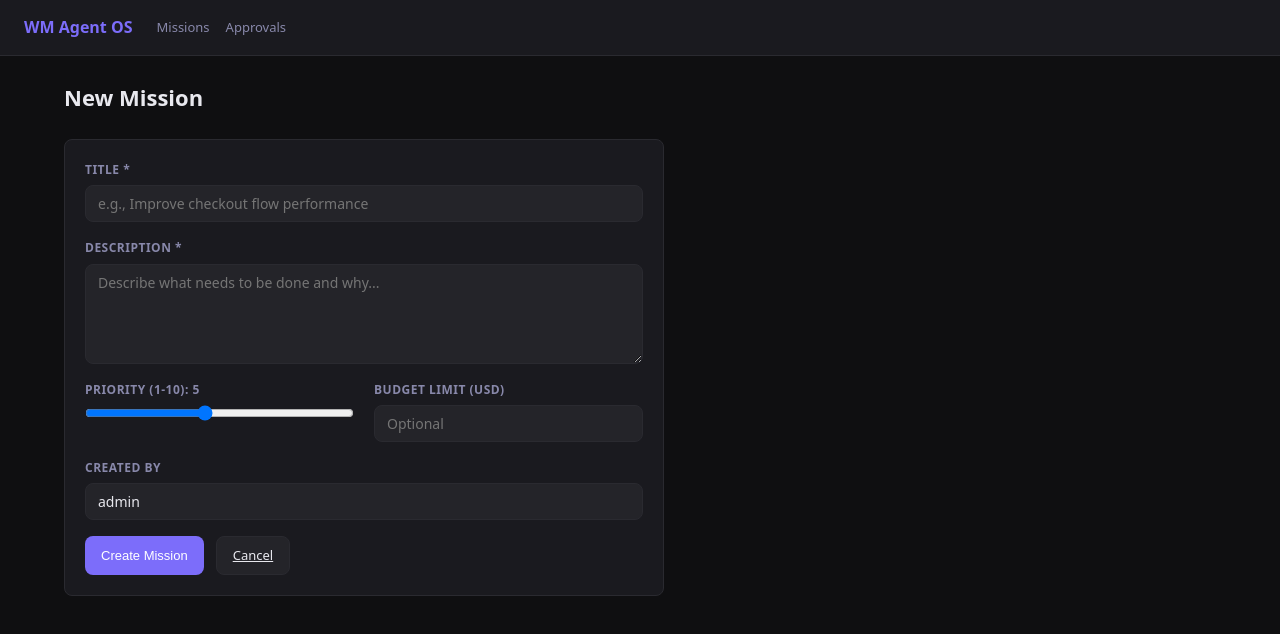
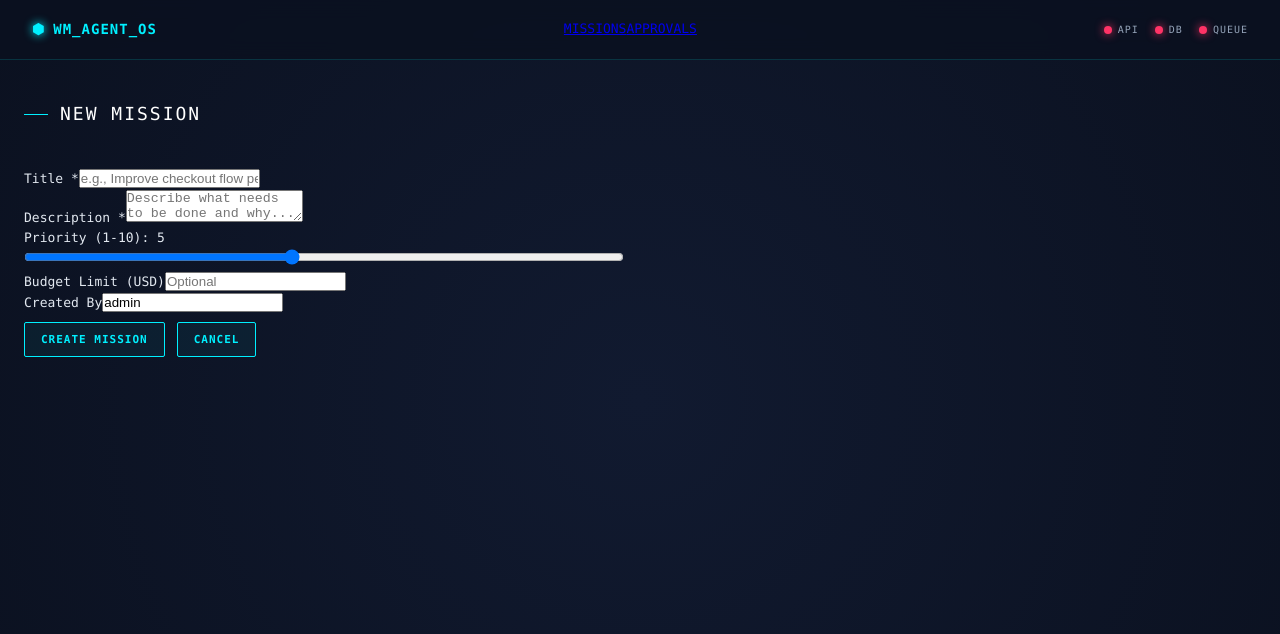
Before and after one commit to algorithmicsanti/multiagent, a Next.js app in the folder apps/dashboard/: page /missions/new in a window 1280 px wide. Shown: the top 634 px of the page. Built offline with nearby package versions, Linux system fonts and the light colour scheme; no server answers.

Commit message:
frontend

```diff
--- /dev/null
+++ b/apps/dashboard/src/app/components/HealthIndicators.tsx
@@ -0,0 +1,42 @@
+"use client";
+
+import { useEffect, useState } from "react";
+
+export function HealthIndicators() {
+  const [health, setHealth] = useState<{ status: string; db: string; redis: string }>({
+    status: "loading",
+    db: "loading",
+    redis: "loading",
+  });
+
+  useEffect(() => {
+    const API_URL = process.env.NEXT_PUBLIC_API_URL ?? "http://localhost:3001";
+    fetch(`${API_URL}/api/v1/health`)
+      .then((res) => res.json())
+      .then((data) => setHealth(data))
+      .catch(() => setHealth({ status: "error", db: "error", redis: "error" }));
+  }, []);
+
+  const getStatusColor = (status: string) => {
+    if (status === "ok") return "var(--green)";
+    if (status === "loading") return "var(--yellow)";
+    return "var(--red)";
+  };
+
+  return (
+    <div className="health-nodes">
+      <div className="health-node" title={`API: ${health.status}`}>
+        <span className="health-dot" style={{ backgroundColor: getStatusColor(health.status), boxShadow: `0 0 10px ${getStatusColor(health.status)}` }}></span>
+        <span className="health-label">API</span>
+      </div>
+      <div className="health-node" title={`PostgreSQL: ${health.db}`}>
+        <span className="health-dot" style={{ backgroundColor: getStatusColor(health.db), boxShadow: `0 0 10px ${getStatusColor(health.db)}` }}></span>
+        <span className="health-label">DB</span>
+      </div>
+      <div className="health-node" title={`Redis: ${health.redis}`}>
+        <span className="health-dot" style={{ backgroundColor: getStatusColor(health.redis), boxShadow: `0 0 10px ${getStatusColor(health.redis)}` }}></span>
+        <span className="health-label">QUEUE</span>
+      </div>
+    </div>
+  );
+}
--- a/apps/dashboard/src/app/globals.css
+++ b/apps/dashboard/src/app/globals.css
@@ -1,87 +1,226 @@
 *, *::before, *::after { box-sizing: border-box; margin: 0; padding: 0; }
 
 :root {
-  --bg: #0f0f11;
-  --bg2: #1a1a1f;
-  --bg3: #242429;
-  --border: #2a2a30;
-  --text: #e8e8ee;
-  --text2: #8888aa;
-  --accent: #7c6dfa;
-  --accent2: #5c4de0;
-  --green: #22c55e;
-  --yellow: #eab308;
-  --red: #ef4444;
-  --blue: #3b82f6;
+  --bg: #0b1120;
+  --bg2: rgba(15, 23, 42, 0.7);
+  --bg3: rgba(30, 41, 59, 0.8);
+  --border: rgba(0, 255, 255, 0.15);
+  --text: #e2e8f0;
+  --text2: #94a3b8;
+  --accent: #00f0ff;
+  --accent2: #0284c7;
+  --green: #00ff66;
+  --yellow: #ffb800;
+  --red: #ff3366;
   --radius: 8px;
-  --font: system-ui, -apple-system, sans-serif;
+  --font: "SF Mono", ui-monospace, Monaco, Menlo, monospace;
 }
 
-body { background: var(--bg); color: var(--text); font-family: var(--font); font-size: 14px; line-height: 1.6; }
+body {
+  background: var(--bg);
+  color: var(--text);
+  font-family: var(--font);
+  font-size: 13px;
+  line-height: 1.6;
+  background-image: radial-gradient(circle at 50% 50%, #111a30 0%, #0b1120 100%);
+  background-attachment: fixed;
+}
 
-.navbar { display: flex; align-items: center; gap: 24px; padding: 0 24px; height: 56px; background: var(--bg2); border-bottom: 1px solid var(--border); }
-.navbar-brand { font-size: 16px; font-weight: 700; color: var(--accent); }
-.navbar-links { display: flex; gap: 16px; }
-.navbar-links a { color: var(--text2); text-decoration: none; font-size: 13px; transition: color 0.15s; }
-.navbar-links a:hover { color: var(--text); }
+/* Base structural elements */
+.navbar {
+  display: flex;
+  align-items: center;
+  justify-content: space-between;
+  padding: 0 32px;
+  height: 60px;
+  background: rgba(11, 17, 32, 0.8);
+  backdrop-filter: blur(10px);
+  border-bottom: 1px solid var(--border);
+  position: sticky;
+  top: 0;
+  z-index: 100;
+}
+.navbar-brand { font-size: 14px; font-weight: 700; color: var(--accent); display: flex; align-items: center; gap: 8px; letter-spacing: 1px; }
+.navbar-brand .brand-icon { color: var(--accent); text-shadow: 0 0 10px var(--accent); }
 
-.main-content { max-width: 1200px; margin: 0 auto; padding: 24px; }
+.nav-center {
+  display: flex;
+  gap: 24px;
+}
+.nav-center a {
+  color: var(--text2);
+  text-decoration: none;
+  font-size: 12px;
+  letter-spacing: 2px;
+  transition: all 0.3s;
+  padding: 8px 12px;
+  border: 1px solid transparent;
+}
+.nav-center a:hover {
+  color: var(--accent);
+  border: 1px solid var(--border);
+  background: rgba(0, 240, 255, 0.05);
+  box-shadow: inset 0 0 10px rgba(0, 240, 255, 0.1);
+}
 
-.page-header { display: flex; align-items: center; justify-content: space-between; margin-bottom: 24px; }
-.page-title { font-size: 22px; font-weight: 600; }
+.health-nodes {
+  display: flex;
+  gap: 16px;
+  align-items: center;
+}
+.health-node {
+  display: flex;
+  align-items: center;
+  gap: 6px;
+  font-size: 10px;
+  letter-spacing: 1px;
+  color: var(--text2);
+}
+.health-dot {
+  width: 8px;
+  height: 8px;
+  border-radius: 50%;
+  display: inline-block;
+}
 
-.card { background: var(--bg2); border: 1px solid var(--border); border-radius: var(--radius); padding: 20px; }
+.main-content { max-width: 1400px; margin: 0 auto; padding: 40px 24px; }
 
-.btn { display: inline-flex; align-items: center; gap: 6px; padding: 8px 16px; border-radius: var(--radius); font-size: 13px; font-weight: 500; cursor: pointer; border: none; transition: background 0.15s; }
-.btn-primary { background: var(--accent); color: white; }
-.btn-primary:hover { background: var(--accent2); }
-.btn-danger { background: var(--red); color: white; }
-.btn-ghost { background: var(--bg3); color: var(--text); border: 1px solid var(--border); }
+/* Diagram / Flow UI Elements */
+.diagram-canvas {
+  position: relative;
+  display: flex;
+  flex-direction: column;
+  gap: 40px;
+  padding-top: 20px;
+}
 
-.badge { display: inline-block; padding: 2px 8px; border-radius: 12px; font-size: 11px; font-weight: 600; text-transform: uppercase; letter-spacing: 0.5px; }
-.badge-new { background: #1e3a5f; color: #60a5fa; }
-.badge-planning { background: #2d1f63; color: #a78bfa; }
-.badge-dispatching, .badge-running { background: #1a3a2a; color: #4ade80; }
-.badge-reviewing { background: #3a2a1a; color: #fbbf24; }
-.badge-waiting_approval { background: #3a2a1a; color: #fbbf24; }
-.badge-done { background: #0f2a1f; color: #22c55e; }
-.badge-failed { background: #3a1a1a; color: #f87171; }
-.badge-cancelled { background: #2a2a2a; color: #888; }
-.badge-blocked { background: #3a2a1a; color: #f59e0b; }
-.badge-pending { background: #1e2a3a; color: #93c5fd; }
-.badge-enqueued { background: #1e3a5f; color: #60a5fa; }
-.badge-completed { background: #0f2a1f; color: #22c55e; }
+.agent-status-banner {
+  background: linear-gradient(90deg, rgba(0, 240, 255, 0.1) 0%, transparent 100%);
+  border-left: 4px solid var(--accent);
+  padding: 16px 24px;
+  font-size: 15px;
+  color: #fff;
+  border-radius: 4px;
+  box-shadow: 0 0 20px rgba(0, 240, 255, 0.1);
+  margin-bottom: 40px;
+  display: flex;
+  align-items: center;
+  gap: 12px;
+}
+.agent-status-banner .pulse {
+  width: 12px;
+  height: 12px;
+  background: var(--accent);
+  border-radius: 50%;
+  box-shadow: 0 0 10px var(--accent);
+  animation: pulsey 2s infinite;
+}
 
-.table { width: 100%; border-collapse: collapse; }
-.table th { text-align: left; padding: 10px 12px; font-size: 11px; font-weight: 600; text-transform: uppercase; letter-spacing: 0.5px; color: var(--text2); border-bottom: 1px solid var(--border); }
-.table td { padding: 12px; border-bottom: 1px solid var(--border); vertical-align: middle; }
-.table tr:hover td { background: var(--bg3); }
-.table tr:last-child td { border-bottom: none; }
+@keyframes pulsey {
+  0% { transform: scale(0.9); opacity: 0.8; }
+  50% { transform: scale(1.2); opacity: 1; box-shadow: 0 0 15px var(--accent); }
+  100% { transform: scale(0.9); opacity: 0.8; }
+}
 
-.form-group { display: flex; flex-direction: column; gap: 6px; margin-bottom: 16px; }
-.form-label { font-size: 12px; font-weight: 600; color: var(--text2); text-transform: uppercase; letter-spacing: 0.5px; }
-.form-input, .form-textarea, .form-select { background: var(--bg3); border: 1px solid var(--border); border-radius: var(--radius); color: var(--text); padding: 8px 12px; font-size: 14px; font-family: var(--font); width: 100%; outline: none; transition: border-color 0.15s; }
-.form-input:focus, .form-textarea:focus, .form-select:focus { border-color: var(--accent); }
-.form-textarea { min-height: 100px; resize: vertical; }
+.isometric-card {
+  background: rgba(15, 23, 42, 0.6);
+  border: 1px solid var(--border);
+  box-shadow: 0 8px 32px rgba(0, 0, 0, 0.5), inset 0 0 20px rgba(0, 240, 255, 0.05);
+  border-radius: var(--radius);
+  padding: 20px;
+  position: relative;
+  transition: all 0.3s ease;
+  backdrop-filter: blur(10px);
+}
+.isometric-card:hover {
+  border-color: var(--accent);
+  box-shadow: 0 8px 32px rgba(0, 0, 0, 0.6), inset 0 0 20px rgba(0, 240, 255, 0.1);
+  transform: translateY(-2px);
+}
 
-.grid-2 { display: grid; grid-template-columns: 1fr 1fr; gap: 20px; }
-.grid-3 { display: grid; grid-template-columns: 1fr 1fr 1fr; gap: 20px; }
+.card-header {
+  display: flex;
+  justify-content: space-between;
+  align-items: center;
+  margin-bottom: 16px;
+  border-bottom: 1px solid rgba(255, 255, 255, 0.05);
+  padding-bottom: 12px;
+}
+.card-title {
+  font-size: 14px;
+  font-weight: 600;
+  color: #fff;
+}
+.card-details {
+  display: none;
+  font-size: 12px;
+  color: var(--text2);
+  margin-top: 16px;
+  padding-top: 16px;
+  border-top: 1px dashed var(--border);
+  animation: fadeIn 0.3s;
+}
+.isometric-card:hover .card-details {
+  display: block;
+}
 
-.timeline { display: flex; flex-direction: column; gap: 8px; }
-.timeline-item { display: flex; gap: 12px; padding: 8px 0; border-bottom: 1px solid var(--border); }
-.timeline-item:last-child { border-bottom: none; }
-.timeline-time { font-size: 11px; color: var(--text2); white-space: nowrap; min-width: 80px; }
-.timeline-type { font-size: 11px; font-weight: 600; color: var(--accent); min-width: 160px; }
-.timeline-payload { font-size: 11px; color: var(--text2); font-family: monospace; }
+@keyframes fadeIn {
+  from { opacity: 0; transform: translateY(-5px); }
+  to { opacity: 1; transform: translateY(0); }
+}
 
-.empty-state { text-align: center; padding: 48px; color: var(--text2); }
-.empty-state-title { font-size: 16px; font-weight: 500; margin-bottom: 8px; }
+.connection-line {
+  position: absolute;
+  background: var(--border);
+  z-index: -1;
+}
+.connection-line.vertical {
+  width: 1px;
+  height: 40px;
+  left: 50%;
+  top: -40px;
+  box-shadow: 0 0 5px var(--accent);
+}
 
-.link { color: var(--accent); text-decoration: none; }
-.link:hover { text-decoration: underline; }
+.data-row {
+  display: flex;
+  justify-content: space-between;
+  margin-bottom: 6px;
+}
+.data-label { color: var(--text2); }
+.data-value { color: var(--text); }
 
-.tabs { display: flex; gap: 4px; border-bottom: 1px solid var(--border); margin-bottom: 20px; }
-.tab { padding: 8px 16px; font-size: 13px; cursor: pointer; border-bottom: 2px solid transparent; color: var(--text2); background: none; border-top: none; border-left: none; border-right: none; font-family: var(--font); }
-.tab.active { color: var(--text); border-bottom-color: var(--accent); }
+.badge { display: inline-flex; align-items: center; justify-content: center; padding: 4px 10px; border-radius: 2px; font-size: 10px; font-weight: 700; text-transform: uppercase; letter-spacing: 1px; border: 1px solid; }
+.badge-new { background: rgba(96, 165, 250, 0.1); border-color: #60a5fa; color: #60a5fa; }
+.badge-planning { background: rgba(167, 139, 250, 0.1); border-color: #a78bfa; color: #a78bfa; }
+.badge-running { background: rgba(0, 255, 102, 0.1); border-color: var(--green); color: var(--green); box-shadow: 0 0 10px rgba(0, 255, 102, 0.2); }
+.badge-reviewing { background: rgba(251, 191, 36, 0.1); border-color: #fbbf24; color: #fbbf24; }
+.badge-waiting_approval { background: rgba(251, 191, 36, 0.1); border-color: #fbbf24; color: #fbbf24; }
+.badge-done { background: rgba(0, 240, 255, 0.1); border-color: var(--accent); color: var(--accent); }
+.badge-failed { background: rgba(255, 51, 102, 0.1); border-color: var(--red); color: var(--red); }
 
-.priority-badge { display: inline-block; padding: 2px 6px; border-radius: 4px; font-size: 11px; font-weight: 600; background: var(--bg3); color: var(--text2); }
+.btn { display: inline-flex; align-items: center; gap: 8px; padding: 8px 16px; border-radius: 2px; font-size: 11px; font-weight: 600; cursor: pointer; border: 1px solid var(--accent); background: rgba(0, 240, 255, 0.05); color: var(--accent); transition: all 0.2s; letter-spacing: 1px; text-transform: uppercase; font-family: var(--font); text-decoration: none;}
+.btn:hover { background: rgba(0, 240, 255, 0.15); box-shadow: 0 0 15px rgba(0, 240, 255, 0.3); }
+
+/* Mission grid for flowchart feel */
+.missions-flow {
+  display: grid;
+  grid-template-columns: repeat(auto-fill, minmax(320px, 1fr));
+  gap: 32px;
+  position: relative;
+}
+
+.mission-node {
+  position: relative;
+}
+
+.empty-state { text-align: center; padding: 60px; color: var(--text2); font-size: 14px; border: 1px dashed var(--border); border-radius: var(--radius); background: rgba(15, 23, 42, 0.4); }
+
+.page-header { display: flex; align-items: center; justify-content: space-between; margin-bottom: 40px; }
+.page-title { font-size: 18px; font-weight: 400; letter-spacing: 2px; color: #fff; text-transform: uppercase; display: flex; align-items: center; gap: 12px; }
+.page-title::before { content: ""; display: inline-block; width: 24px; height: 1px; background: var(--accent); }
+
+.filters { display: flex; gap: 12px; margin-bottom: 32px; }
+.filter-btn { background: transparent; border: 1px solid var(--text2); color: var(--text2); padding: 4px 12px; font-size: 10px; cursor: pointer; text-decoration: none; text-transform: uppercase; }
+.filter-btn:hover { border-color: var(--text); color: var(--text); }
+.filter-btn.active { border-color: var(--accent); color: var(--accent); box-shadow: inset 0 0 10px rgba(0, 240, 255, 0.2); }
--- a/apps/dashboard/src/app/layout.tsx
+++ b/apps/dashboard/src/app/layout.tsx
@@ -1,4 +1,5 @@
 import type { Metadata } from "next";
+import { HealthIndicators } from "./components/HealthIndicators";
 import "./globals.css";
 
 export const metadata: Metadata = {
@@ -11,11 +12,14 @@ export default function RootLayout({ children }: { children: React.ReactNode })
     <html lang="en">
       <body>
         <nav className="navbar">
-          <div className="navbar-brand">WM Agent OS</div>
+          <div className="navbar-brand">
+            <span className="brand-icon">⬢</span> WM_AGENT_OS
+          </div>
           <div className="navbar-links">
-            <a href="/missions">Missions</a>
-            <a href="/approvals">Approvals</a>
+            <a href="/missions">MISSIONS</a>
+            <a href="/approvals">APPROVALS</a>
           </div>
+          <HealthIndicators />
         </nav>
         <main className="main-content">{children}</main>
       </body>
```
Also changed, not shown: apps/dashboard/src/app/missions/page.tsx (+58 -43 lines).
